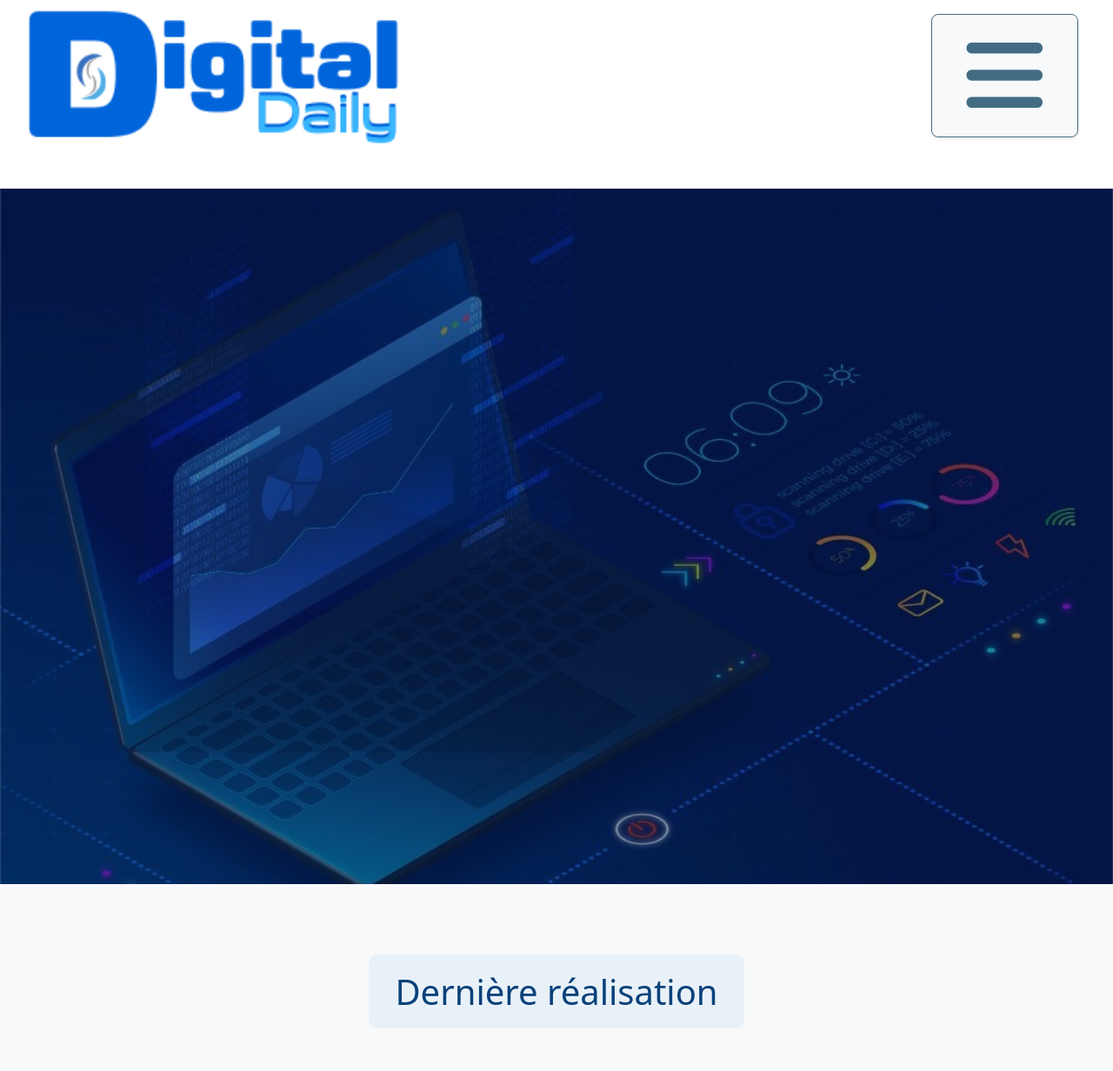
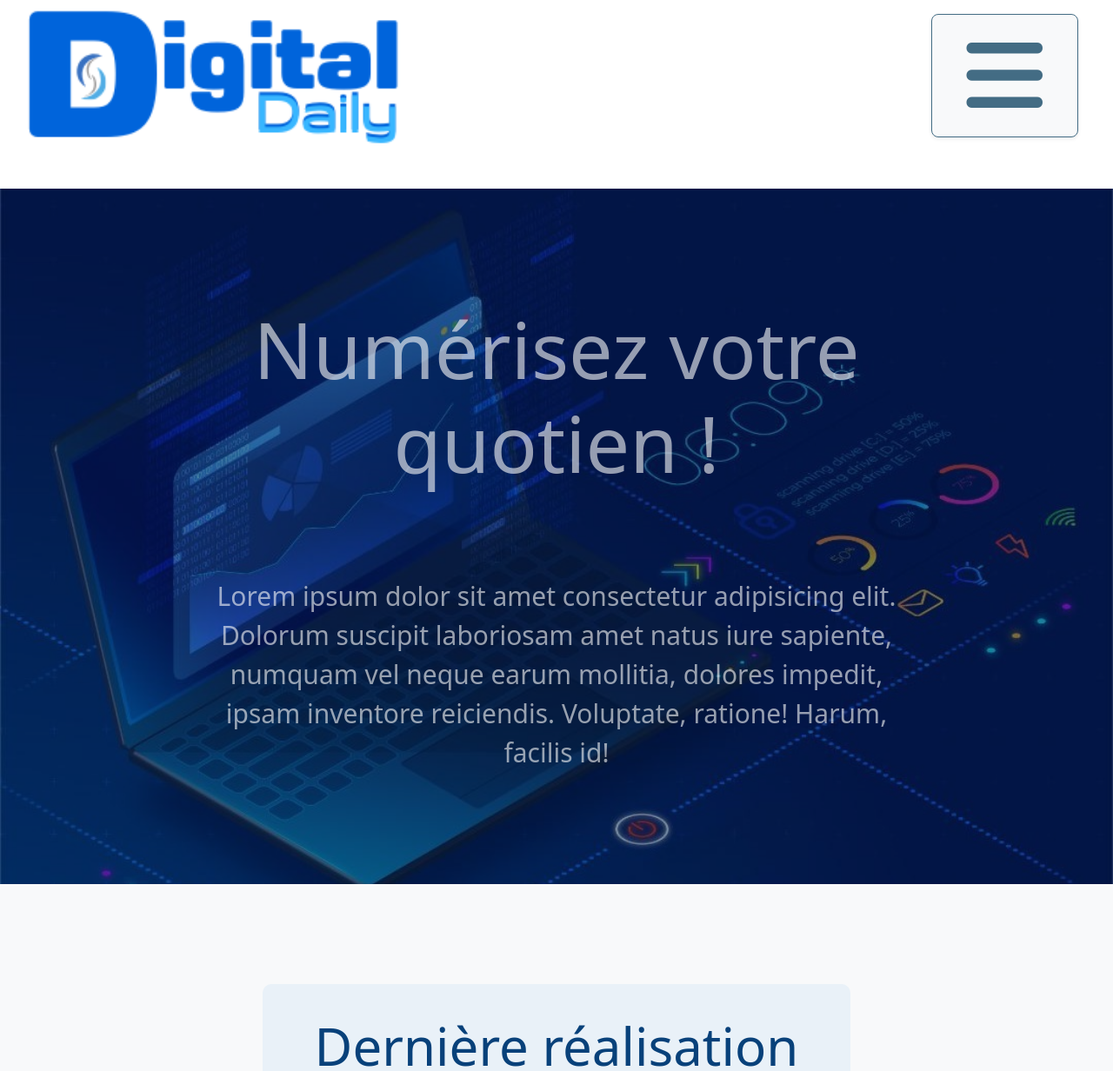
Before and after one commit to cf-services-77/digital-daily, a Symfony app: template templates/home/index.html.twig in a window 1280 px wide. Shown: the part 43-1275 px from the top of the page at 87% size. Run offline with Twig, Linux system fonts and the light colour scheme; the template is opened without the code that fills it, so the values that code supplies are empty; some libraries are stand-ins or nearby versions.

```diff
--- a/public/css/header.css
+++ b/public/css/header.css
@@ -1,4 +1,5 @@
 #header-app {
+    z-index: 1;
     width: 100%;
     display: flex;
     position: fixed;
@@ -76,6 +77,7 @@
     .dropdown {
         right: 0;
         width: 60%;
+        z-index: 1;
         position: fixed;
     }
     .dropdown ul {
--- a/public/css/home.css
+++ b/public/css/home.css
@@ -10,12 +10,43 @@
 
 .bg-trans {
     height: 800px;
+    position: relative;
     background-color: rgba(2, 30, 74, 0.5);
 }
 
+.trans-content {
+    width: 65%;
+    margin: 0 auto;
+}
+
+.title {
+    font-size: 90px;
+    text-align: center;
+    color: rgba(250, 250, 250, 0.6);
+}
+
+p {
+    font-size: 30px;
+    margin: 30px 0 0 0;
+    text-align: center;
+    color: rgba(250, 250, 250, 0.6);
+}
+
 @media screen and (min-width: 1400px) {
+    h1 {
+        color: #08417aff;
+        margin-bottom: 70px;
+    }
+    h1 span {
+        padding: 15px 30px;
+        background-color: rgba(172, 211, 237, 0.2);
+    }
     .services {
         padding: 100px 6%;
+    }
+    .service-item {
+        width: 600px;
+        height: 500px;
     }
 }
 
@@ -25,25 +56,32 @@
     }
     .col-sm-6 {
         width: 100%;
-        margin-top: 100px;
+        margin-top: 150px;
+    }
+    h1 {
+        margin-bottom: 100px;
+    }
+    h1 span {
+        font-size: 60px;
+        padding: 30px 60px;
+    }
+    .service-item {
+        width: 80%;
+        height: 600px;
     }
 }
 
 h1 {
     color: #08417aff;
     text-align: center;
-    margin-bottom: 70px;
 }
 
 h1 span {
-    padding: 15px 30px;
     border-radius: 10px;
     background-color: rgba(172, 211, 237, 0.2);
 }
 
 .service-item {
-    width: 600px;
-    height: 500px;
     margin: 0 auto;
     border-radius: 10px;
     background-size: cover;
--- a/templates/home/head.html.twig
+++ b/templates/home/head.html.twig
@@ -1,6 +1,14 @@
 {% set bgImg = screenClass == 'web' ? 'bg-home-web.jpg' : 'bg-home-mobile.jpg' %}
 <div class="head" style="background-image: url('{{ 'images/' ~ bgImg ~ '' }}')">
     <div class="bg-trans">
-
+        <div class="v-center trans-content">
+            <h1 class="title">Numérisez votre quotien !</h1>
+            <p>
+                Lorem ipsum dolor sit amet consectetur adipisicing elit.
+                Dolorum suscipit laboriosam amet natus iure sapiente, numquam
+                vel neque earum mollitia, dolores impedit, ipsam inventore
+                reiciendis. Voluptate, ratione! Harum, facilis id!
+            </p>
+        </div>
     </div>
 </div>
```
